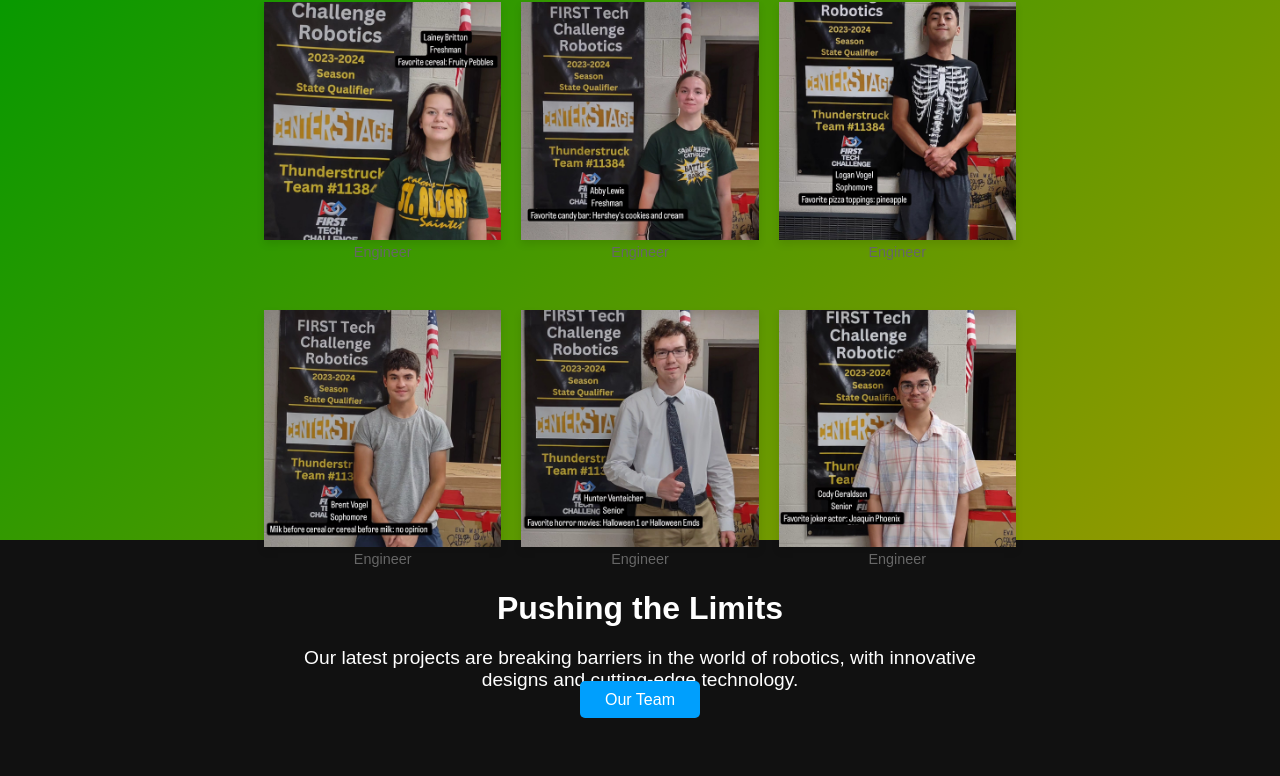
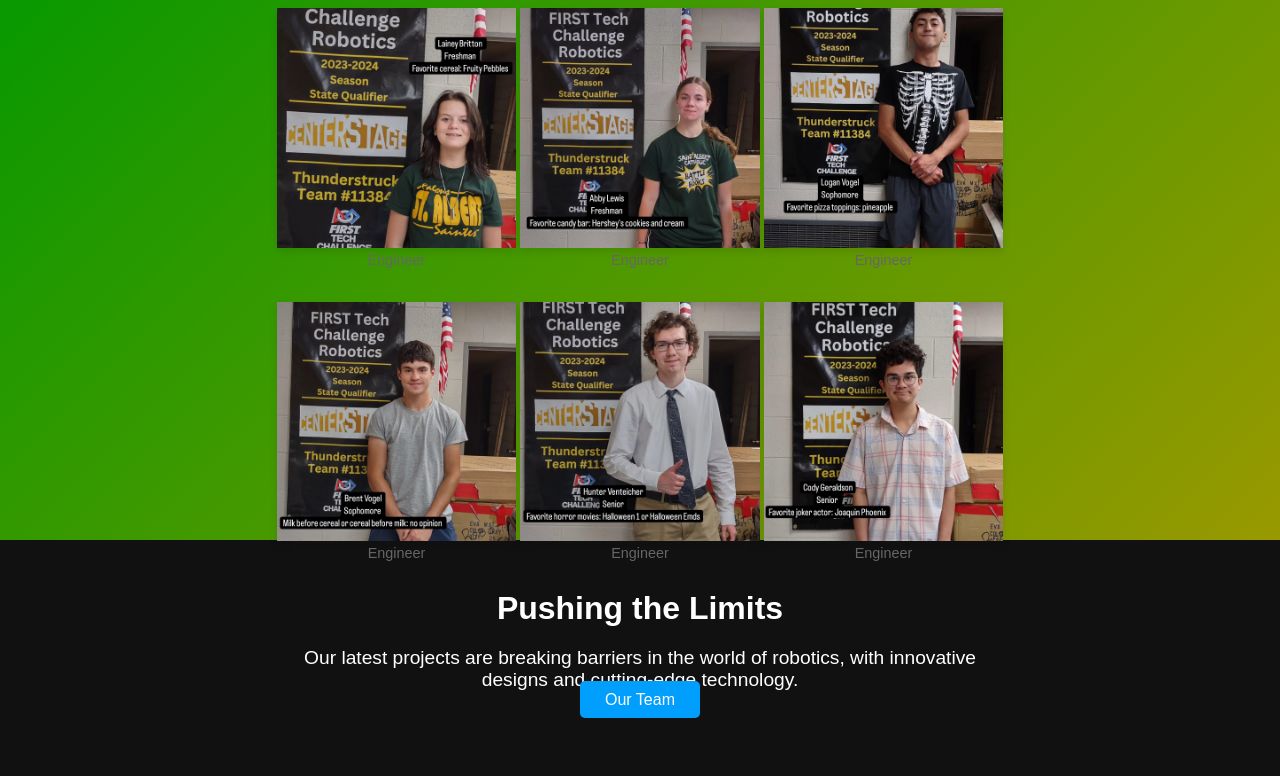
Before and after one commit to NovaStar001/ThunderStruckRobotics, a plain HTML site: page team.htm in a window 1280 px wide. Shown: the part 168-944 px from the top of the page. Drawn offline with Linux system fonts and the light colour scheme.

Commit message:
Update team.htm

```diff
--- a/team.htm
+++ b/team.htm
@@ -19,7 +19,7 @@
         .team-grid {
             display: grid;
             grid-template-columns: repeat(3, 1fr);
-            gap: 20px;
+            gap: 4px;
             padding: 0 10%;
         }
         .team-member {
```
